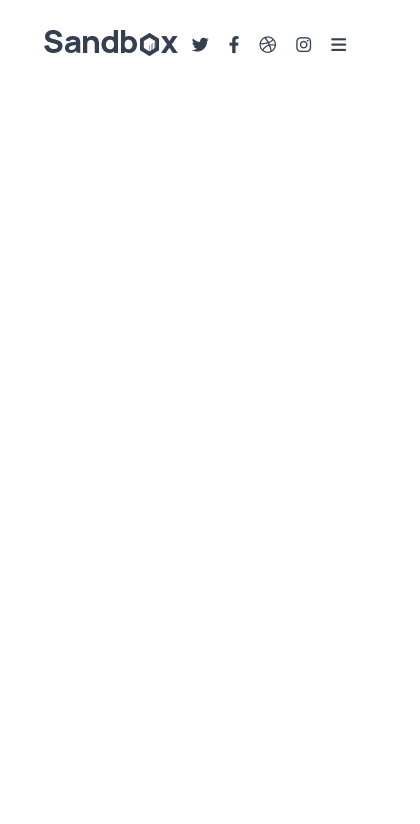
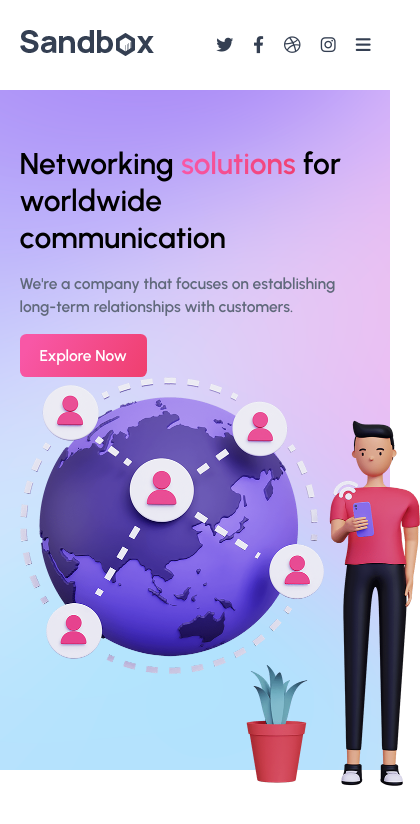
Before and after one commit to rowaisakram/networking-solution, a plain HTML site: page index.html in a window 390 px wide. Shown: the whole page, 420 px wide, since content can reach past the window. Drawn offline with Linux system fonts and the light colour scheme.

Commit message:
hero-section

```diff
--- a/CSS/globalsheet.css
+++ b/CSS/globalsheet.css
@@ -9,10 +9,11 @@
   --gradient-color1: #f857a6;
   --gradient-color2: #ef3f6e;
   --text-color: #60697b;
+  --white-color: #ffff;
   --h1-font-size: 46px;
   --h2-font-size: 38px;
   --h3-font-size: 22px;
-  --h4-font-size: 1.15rem;
+  --h4-font-size: ;
   --h5-font-size: 23px;
   --h6-font-size: 16px;
   --body-font: 17px;
@@ -34,11 +35,12 @@
   word-spacing: normal;
 }
 .container {
-  max-width: 1320px;
+  width: clamp(320px, 90%, 1320px);
   margin: 0 auto;
 }
 body {
   font-family: var(--font-family);
+  background: rbga(var(--secondary-color), 1);
 }
 ul li {
   list-style: none;
@@ -51,10 +53,13 @@ a {
 }
 /*Font Sizes*/
 h1 {
-  font-size: var(--h1-font-size);
+  font-size: clamp(30px, 6vw, 46px);
+  font-weight: var(--normal-font-weight);
 }
 h2 {
   font-size: var(--h2-font-size);
+  font-weight: var(--normal-font-weight);
+  color: var(--primary-color);
 }
 h3 {
   font-size: var(--h3-font-size);
@@ -63,7 +68,8 @@ h4 {
   font-size: var(--h4-font-size);
 }
 h5 {
-  font-size: var(--h5-font-size);
+  font-size: clamp(14px, 4vw, 23px);
+  font-weight: var(--normal-font-weight);
 }
 h6 {
   font-size: var(--h6-font-size);
@@ -73,13 +79,29 @@ p {
 }
 /*Button*/
 .btn {
-  padding: 0.75rem 0;
+  font-family: var(--font-family);
+  padding: 20px 28px;
   font-weight: var(--normal-font-weight);
   border-radius: 0.4rem;
+  border: none;
+  font-size: clamp(12px, 4vw, 17px);
+  color: var(--white-color);
+}
+
+/*text color*/
+.text-gradient {
+  -webkit-background-clip: text;
+  -webkit-text-fill-color: transparent;
 }
 /*Flex*/
 .d-flex {
   display: flex;
+}
+.flex-column {
+  flex-direction: column;
+}
+.flex-wrap {
+  flex-wrap: wrap;
 }
 .flex-1 {
   flex: 1;
@@ -105,6 +127,7 @@ p {
 .align-items-end {
   align-items: flex-end;
 }
+
 /*Position*/
 .position-relative {
   position: relative;
--- a/CSS/index.css
+++ b/CSS/index.css
@@ -1,7 +1,54 @@
+.wrapper {
+  top: 0;
+  z-index: 1;
+  background-color: var(--white-color);
+}
 .navbar {
-  padding: 30px 24px;
-  margin: 0 40px;
+  padding: 30px 0;
 }
-.navbar .container > div:nth-child(3) > ul {
+.navbar .container div:first-child > div:nth-child(3) > ul {
   gap: 20px;
 }
+.navbar .container div:first-child > div:nth-child(3) > ul > li {
+  transition: transform 0.3s ease;
+}
+.navbar
+  .container
+  div:first-child
+  > div:nth-child(3)
+  > ul
+  > li:not(:last-child):hover {
+  transform: translateY(-5px);
+}
+.navbar .container div:first-child > div:nth-child(3) > ul > li:last-child {
+  display: none;
+}
+/*hero section*/
+.hero-section-wrapper {
+  background-color: hsla(0, 0%, 100%, 0.5);
+  background-image: url("../assets/Img/bg22.png");
+  background-repeat: no-repeat;
+  background-position: center;
+  background-size: cover;
+  height: 680px;
+  padding: 100px 0px;
+}
+.hero-section-wrapper .container > div:first-child > div:first-child {
+  padding-top: 100px;
+}
+
+.hero-section-wrapper h1 {
+  margin-bottom: 1rem;
+}
+
+.hero-section-wrapper h5 {
+  color: var(--text-color);
+  line-height: 1.5;
+  margin-bottom: clamp(0.75rem, 4vw, 1.75rem);
+  padding-right: 10rem;
+}
+.hero-section-wrapper .container figure img {
+  max-width: 100%;
+  height: auto;
+  min-width: 400px;
+}
--- a/CSS/media-quries.css
+++ b/CSS/media-quries.css
@@ -1,21 +1,39 @@
 @media (max-width: 1200px) {
-  .navbar .container > div:nth-child(3) > ul > li:last-child {
-    display: none;
+  .hero-section-wrapper .container > div:first-child > div:first-child {
+    padding-top: 30px;
   }
 }
 @media (max-width: 993px) {
-  .navbar .container > div:nth-child(3) > ul > li:last-child {
+  .navbar .container div:first-child > div:nth-child(3) > ul > li:last-child {
     display: initial;
   }
-  .navbar .container > div:nth-child(2) {
+  .navbar .container div:first-child > div:nth-child(2) {
     display: none;
   }
-  .navbar {
-    margin: 0 150px;
+
+  /*hero section*/
+  .hero-section-wrapper h5 {
+    padding-right: 3rem;
   }
 }
 @media (max-width: 768px) {
-  .navbar {
-    margin: 0 20px;
+  /*hero-section*/
+  .hero-section-wrapper {
+    padding: 50px 0px;
+  }
+  .btn {
+    padding: 12px 20px;
+  }
+  .hero-section-wrapper h5 {
+    padding-right: 7rem;
   }
 }
+@media (max-width: 424.9px) {
+  /*hero-section*/
+  .hero-section-wrapper {
+    padding: 25px 0px;
+  }
+  .hero-section-wrapper h5 {
+    padding-right: 0;
+  }
+}
--- a/index.html
+++ b/index.html
@@ -15,11 +15,14 @@
     <link rel="stylesheet" href="./CSS/media-quries.css" />
   </head>
   <body>
-    <header class="wrapper">
-      <nav class="navbar position-sticky">
-        <div class="container d-flex align-items-center">
+    <header class="wrapper position-sticky">
+      <nav class="navbar">
+        <div class="container">
+          <div class="d-flex align-items-center">
             <div class="flex-1">
-            <figure><img src="./assets/Img/logo-dark.png" alt="logo" /></figure>
+              <figure>
+                <img src="./assets/Img/logo-dark.png" alt="logo" />
+              </figure>
             </div>
             <div class="flex-2">
               <ul class="d-flex justify-content-between">
@@ -53,7 +56,44 @@
               </ul>
             </div>
           </div>
+        </div>
       </nav>
     </header>
+    <section class="hero-section">
+      <div class="hero-section-wrapper">
+        <div class="container">
+          <div class="d-flex flex-wrap">
+            <div class="flex-1">
+              <h1>
+                Networking
+                <span class="gradient-1 text-gradient">solutions</span> for
+                worldwide communication
+              </h1>
+              <h5>
+                We're a company that focuses on establishing long-term
+                relationships with customers.
+              </h5>
+              <button class="btn gradient-1">Explore Now</button>
+            </div>
+            <div class="flex-1">
+              <figure><img src="./assets/Img/3d6.png" alt="" /></figure>
+            </div>
+          </div>
+        </div>
+      </div>
+    </section>
+    <!-- <section class="content">
+      <div class="content-wrapper">
+        <div class="container">
+          <div>
+            <h6 class="text-gradient gradient-1">OUR FEATURES</h6>
+            <h2>
+              The service we offer is specifically <br />
+              designed to meet your needs.
+            </h2>
+          </div>
+        </div>
+      </div>
+    </section> -->
   </body>
 </html>
```
Lines whose indentation alone changed are shown as unchanged.
